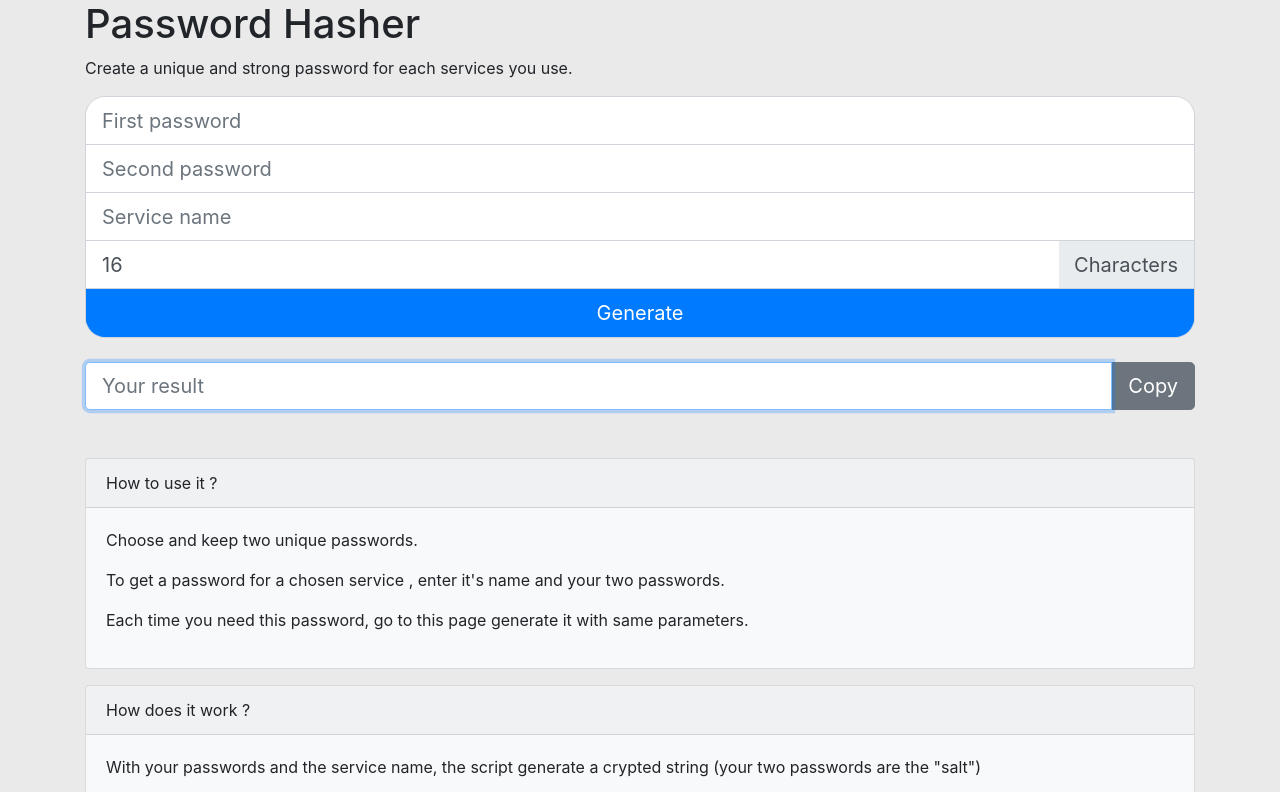
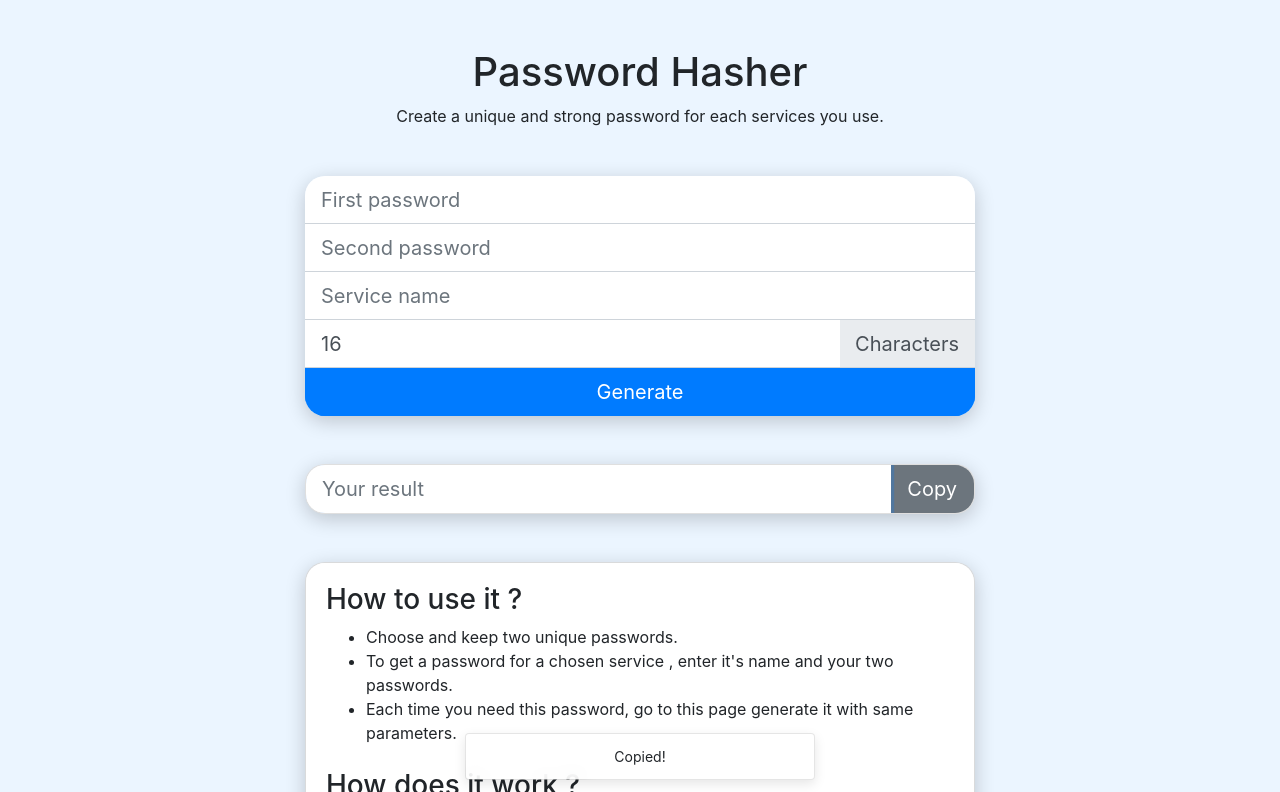
Before and after one commit to loickvirot/Password-hasher, a plain HTML site: page index.html in a window 1280 px wide. Both pictures are taken after a click on the button "Copy". Shown: the top 792 px of the page. Drawn offline with Linux system fonts and the light colour scheme.

Commit message:
Imporve design

```diff
--- a/css/master.css
+++ b/css/master.css
@@ -1,6 +1,23 @@
 body
 {
-  background: #eaeaea;
+  background: #ebf5ff;
+}
+
+.card-body {
+  background: #FFF;
+}
+
+.page-header {
+  text-align: center;
+  margin: 48px auto;
+}
+
+.footer {
+  text-align: center;
+}
+
+.main {
+  max-width: 700px;
 }
 
 .form input,
@@ -12,10 +29,12 @@ body
   border-right: none;
 }
 
-.form {
-  border: 1px solid #ced4da;
+.form,
+.card {
+  /* border: 1px solid #ced4da; */
   border-radius: 20px;
   overflow: hidden;
+  box-shadow: 0 5px 20px rgba(0, 0, 0, 0.2);
 }
 
 .form .btn {
@@ -25,27 +44,21 @@ body
 
 #hashContent {
   background: #FFF;
+  border: none;
 }
 
 #hashContent.hidePass {
   color: #FFF;
 }
 
-@media all and (max-width: 640px)
-{
-  .main
-  {
-    width: 100%;
-    margin: 0;
-  }
+.toast-wrapper {
+  position: fixed;
+  width: 100%;
+  height: auto;
+  bottom: 20px;
+}
 
-  .form .inline
-  {
-    flex-direction: column;
-  }
-
-  .form .inline .form-control
-  {
-    margin: 2px;
-  }
+.toast-wrapper .toast {
+  margin: auto;
+  text-align: center;
 }
--- a/index.html
+++ b/index.html
@@ -26,7 +26,6 @@
   </head>
   <body>
     <div class="main container">
-      <div class="main-body">
       <div class="page-header">
         <h1>Password Hasher</h1>
         <p>Create a unique and strong password for each services you use.</p>
@@ -43,30 +42,31 @@
           </div>
         </div>
         <button class="btn btn-primary btn-lg btn-block" id="generateBtn">Generate</button>
-        </div>
-        <br/>
-        <div class="input-group input-group-lg mb-3">
+      </form>
+
+      <div class="card mt-5">
+        <div class="input-group input-group-lg">
           <input type="text" class="form-control" id="hashContent" placeholder="Your result" readonly>
           <div class="input-group-append">
             <button class="btn btn-secondary" type="button" id="copyBtn">Copy</button>
           </div>
         </div>
+      </div>
 
       <div class="infos mt-5">
         <div class="card bg-light mb-3">
-            <div class="card-header">How to use it ?</div>
           <div class="card-body">
-              <p>Choose and keep two unique passwords.</p>
-              <p>To get a password for a chosen service , enter it's name and your two passwords.</p>
-              <p>Each time you need this password, go to this page generate it with same parameters.</p>
-            </div>
-          </div>
-          <div class="card bg-light mb-3 mt-3">
-            <div class="card-header">How does it work ?</div>
-            <div class="card-body">
+            <h3>How to use it ?</h3>
+            <ul class="mb-4">
+              <li>Choose and keep two unique passwords.</li>
+              <li>To get a password for a chosen service , enter it's name and your two passwords.</li>
+              <li>Each time you need this password, go to this page generate it with same parameters.</li>
+              </li>
+            </ul>
+
+            <h3>How does it work ?</h3>
             <p>With your passwords and the service name, the script generate a crypted string (your two passwords are the "salt")</p>
             <p>The script can't decrypt the generated password</p>
-            </div>
           </div>
         </div>
       </div>
@@ -74,5 +74,14 @@
         <p>Service created by <a href="http://loickvirot.fr"/>Loïck Virot</a> &copy; 2015<span id="currentYear"></span></p>
       </div>
     </div>
+
+    <div class="toast-wrapper">
+      <div role="alert" aria-live="assertive" aria-atomic="true" class="toast" data-delay="3000">
+        <div class="toast-body">
+          Copied!
+        </div>
+      </div>
+    </div>
+
   </body>
 </html>
--- a/js/app.js
+++ b/js/app.js
@@ -41,6 +41,8 @@ $(document).ready(function(){
     el.readOnly = oldReadOnly;
 
     document.execCommand('copy');
+
+    $('.toast').toast('show')
   });
 });
 
```
Lines whose indentation alone changed are shown as unchanged.
